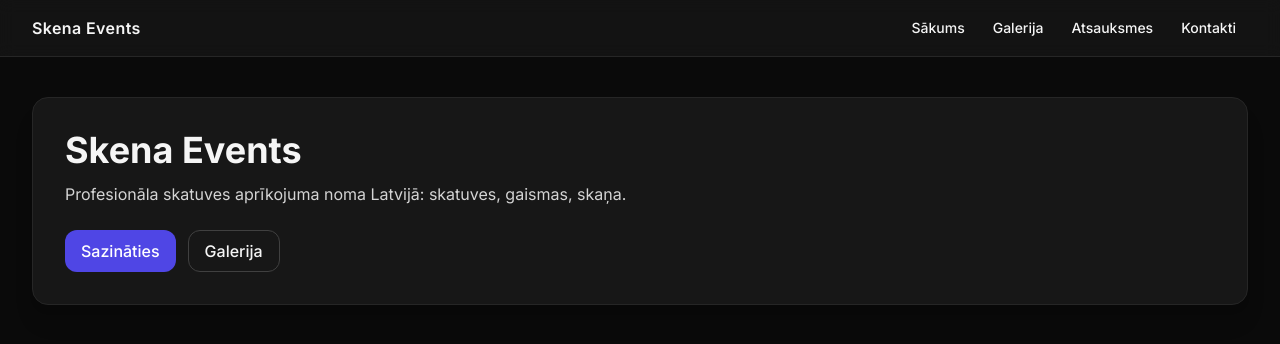
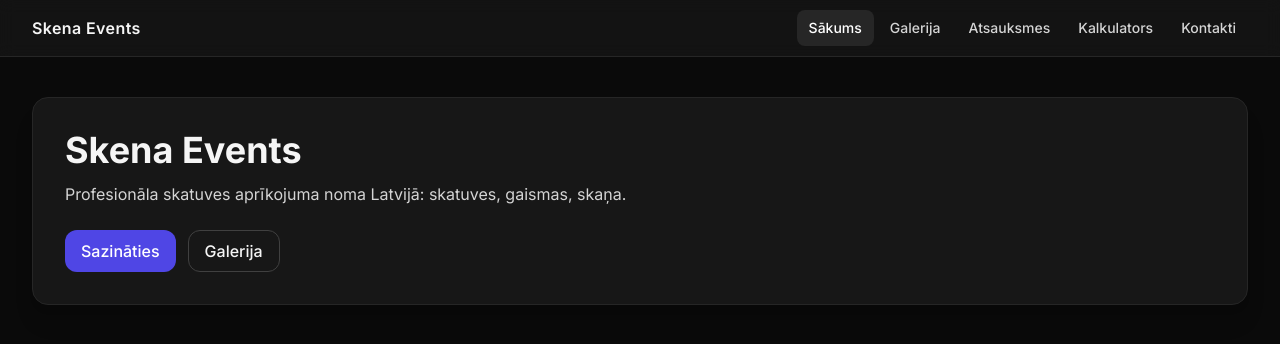
Before and after one commit to Skena-Events/Skena-Events-Site, a Next.js app: page / in a window 1280 px wide. Shown: the top 344 px of the page. Built offline with nearby package versions, Linux system fonts and the light colour scheme.

Commit message:
Update Navbar.tsx

```diff
--- a/src/components/Navbar.tsx
+++ b/src/components/Navbar.tsx
@@ -1,26 +1,31 @@
 import Link from "next/link";
+import { useRouter } from "next/router";
 
-const NavLink = ({ href, children }: { href: string; children: React.ReactNode }) => (
+const LinkItem = ({ href, children }: any) => {
+  const { pathname } = useRouter();
+  const active = pathname === href;
+  return (
     <Link
       href={href}
-    className="px-3 py-2 rounded-lg text-sm font-medium hover:bg-neutral-800 hover:text-white transition"
+      className={`px-3 py-2 rounded-lg text-sm font-medium transition
+        ${active ? "bg-neutral-800 text-white" : "text-neutral-300 hover:bg-neutral-800 hover:text-white"}`}
     >
       {children}
     </Link>
   );
+};
 
 export default function Navbar() {
   return (
-    <header className="border-b border-neutral-800 bg-neutral-900/70 backdrop-blur">
-      <nav className="container flex items-center justify-between h-14">
-        <Link href="/" className="font-semibold tracking-wide">
-          Skena Events
-        </Link>
+    <header className="sticky top-0 z-40 border-b border-neutral-800 bg-neutral-900/70 backdrop-blur">
+      <nav className="container flex h-14 items-center justify-between">
+        <Link href="/" className="font-semibold tracking-wide">Skena Events</Link>
         <div className="flex items-center gap-1">
-          <NavLink href="/">Sākums</NavLink>
-          <NavLink href="/galerija">Galerija</NavLink>
-          <NavLink href="/atsauksmes">Atsauksmes</NavLink>
-          <NavLink href="/kontakt">Kontakti</NavLink>
+          <LinkItem href="/">Sākums</LinkItem>
+          <LinkItem href="/galerija">Galerija</LinkItem>
+          <LinkItem href="/atsauksmes">Atsauksmes</LinkItem>
+          <LinkItem href="/kalkulators">Kalkulators</LinkItem>
+          <LinkItem href="/kontakt">Kontakti</LinkItem>
         </div>
       </nav>
     </header>
```
Lines whose indentation alone changed are shown as unchanged.
